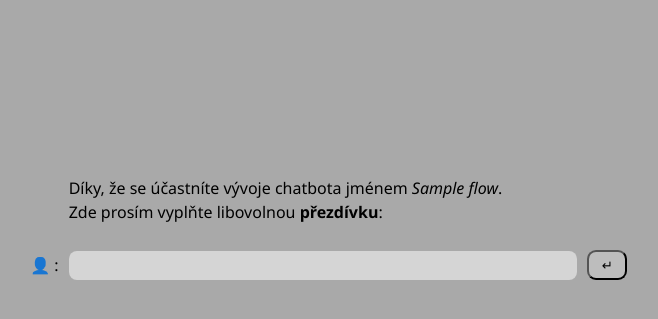
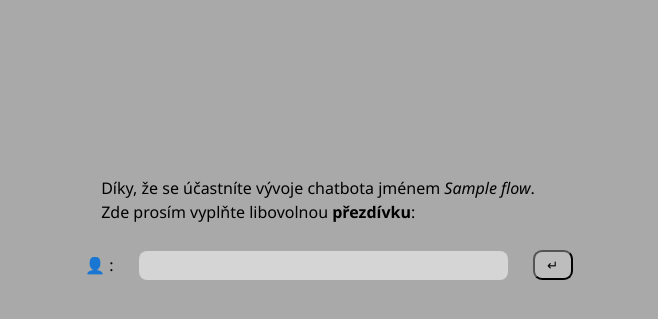
Before and after one commit to almarsk/chb, a Flask app: template templates/intro.html in a window 1280 px wide. Shown: the top 319 px of the page, without its empty margins (322-980 px from the left). Run offline with Flask 3, Linux system fonts and the light colour scheme; the template is opened without the code that fills it: most values are stand-ins (such as "Sample title", 1, 10 or a date in 2020).

Commit message:
frontend stuff

```diff
--- a/templates/base.html
+++ b/templates/base.html
@@ -13,6 +13,10 @@
             background-color: rgb(169, 169, 169);
             padding-top: 20vh;
         }
+        .message{
+            text-align: center;
+            line-height: 1.5;
+        }
         .grid-container {
             width: 60vw;
             min-width: 500px;
@@ -21,12 +25,13 @@
         }
         .line {
             display: grid;
-            grid-template-columns: 1fr 4fr 1fr;
-            gap: 10px;
+            grid-template-columns: 1fr 2fr 1fr;
+            gap: 25px;
             align-items: center;
         }
         .avatar{
             text-align: right;
+            white-space: nowrap;
         }
         .button{
             width: 3em;
@@ -45,14 +50,12 @@
         }
         .user-input{
             padding-left: 8px;
-
             border-radius: 8px;
             border: 1px;
             background-color: rgb(213, 213, 213);
             transition: background-color 0.4s;
             font-size: large;
             font-family: var(--font);
-            width: 250px;
         }
         .user-input:focus{
             outline: none;
@@ -61,6 +64,7 @@
         }
         .text{
             width: 100%;
+            white-space: nowrap;
             line-height: 1.5;
         }
         .hide{
--- a/templates/intro.html
+++ b/templates/intro.html
@@ -18,7 +18,7 @@
                     <p class="avatar">&#128100; :</p>
                 </div>
                 <div>
-                    <input type="text" class="text user-input">
+                    <input type="text" class="text user-input nick-input">
                 </div>
                 <div class="buttons">
                     <input class="nick-submit button" type="submit" value="&#x21B5;">
--- a/templates/no_access.html
+++ b/templates/no_access.html
@@ -5,6 +5,8 @@ Testování chatbotů
 {% endblock %}
 
 {% block body %}
-<p class="message">Tato stránka slouží k testování chatbotů. <br>
-    Pokud jste k testování nebyli vyzváni a máte o to zájem,<br>obraťte se prosím na <em>albert.marsik@gmail.com</em> .</p>
+<p class="message">Tato stránka slouží k testování chatbotů.<br>
+    Pokud jste k testování nebyli vyzváni ale máte něj to zájem,
+    obraťte se prosím na <em><a href="mailto:albert.marsik@gmail.com">albert.marsik@gmail.com</a></em></p>
+
 {% endblock %}
--- a/templates/not_found.html
+++ b/templates/not_found.html
@@ -5,5 +5,8 @@ Testování chatbotů
 {% endblock %}
 
 {% block body %}
-<p class="message">Chatbot <em>{{flow}}</em> není k nalezení,<br> zkuste do URL adresy zadat jméno jiného chatbota.</p>
+<p class="message">
+    Chatbot <em>{{flow}}</em> není k nalezení,
+    zkuste do URL adresy zadat jméno jiného chatbota.
+</p>
 {% endblock %}
--- a/test.py
+++ b/test.py
@@ -18,7 +18,7 @@ app.config.update(
     TEMPLATES_AUTO_RELOAD=True,
     SECRET_KEY=secret_key,
     SESSION_COOKIE_SAMESITE="Lax",
-    REPLY_DELAY_MS=int(os.environ.get("CHATBOT_REPLY_DELAY_MS", 2000)),
+    REPLY_DELAY_MS=int(os.environ.get("CHATBOT_REPLY_DELAY_MS", 500)),
 )
 
 
@@ -61,7 +61,7 @@ def intro():
 
 
 def chat():
-    user_reply = request.form.get("answer")
+    user_reply = request.form.get("reply")
     cs = session.setdefault("cs", {})
     flow = import_module(session["flow"])
     bot_reply = flow.reply(user_reply, cs)
```
Also changed, not shown: templates/chat.html (+6 -7 lines).
